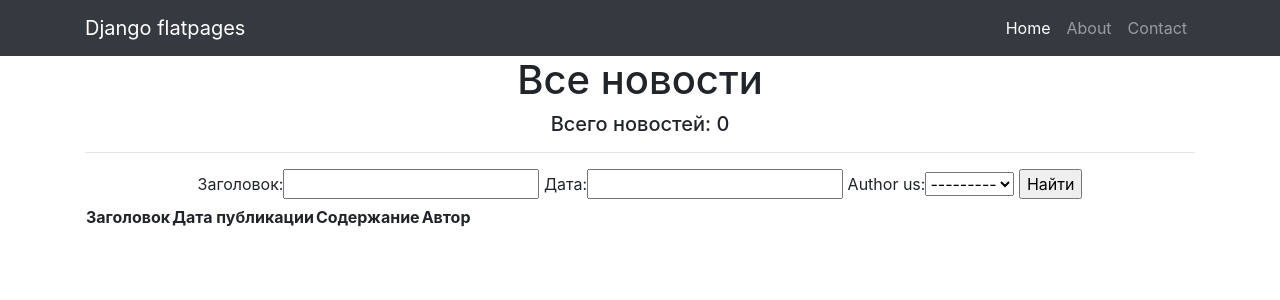
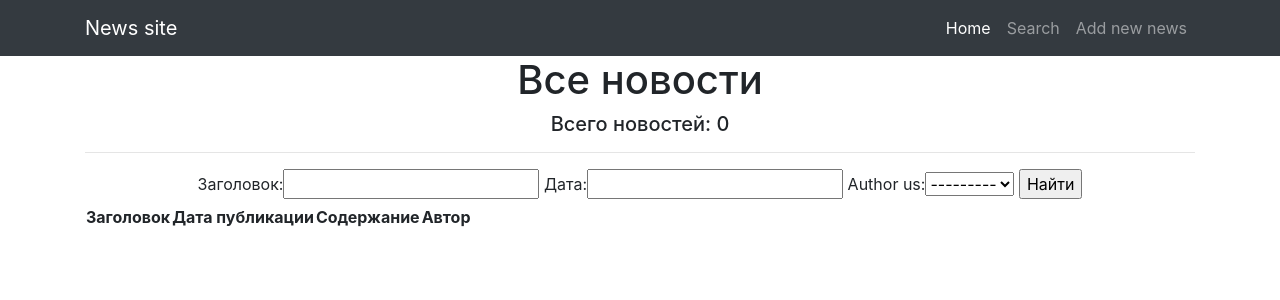
Before and after one commit to jiucaneg/SkillFactory-NewsSite, a Django app: page /news/search/ in a window 1280 px wide. Shown: the top 300 px of the page. Run offline with Django 3.2, Linux system fonts and the light colour scheme; data that the repository does not hold is empty; some libraries are stand-ins or nearby versions.

Commit message:
add new pages, delete, add, edit, create, search

```diff
--- a/news/models.py
+++ b/news/models.py
@@ -54,6 +54,9 @@ class Post(models.Model):
     def preview(self):
         return self.text[0:123] + '...'
 
+    def get_absolute_url(self):
+        return f'/news/{self.id}'
+
     class Meta:
         ordering = ['-date_creation']
 
--- a/news/urls.py
+++ b/news/urls.py
@@ -1,8 +1,11 @@
 from django.urls import path
-from .views import NewsList, NewsDetail, Search
+from .views import NewsList, NewsDetail, Search, NewsCreate, NewsUpdate, NewsDelete
 
 urlpatterns = [
-    path('', NewsList.as_view()),
-    path('<int:pk>', NewsDetail.as_view()),
-    path('search/', Search.as_view()),
+    path('', NewsList.as_view(), name='news'),
+    path('<int:pk>', NewsDetail.as_view(), name='news_detail'),
+    path('search/', Search.as_view(), name='news_search'),
+    path('add/', NewsCreate.as_view(), name='news_add'),
+    path('<int:pk>/edit/', NewsUpdate.as_view(), name='news_edit'),
+    path('<int:pk>/delete/', NewsDelete.as_view(), name='news_delete'),
 ]
--- a/news/views.py
+++ b/news/views.py
@@ -1,5 +1,7 @@
 from django.shortcuts import render
-from django.views.generic import ListView, DetailView
+from django.views.generic import ListView, DetailView, CreateView, UpdateView, DeleteView
+
+from .forms import PostForm
 from .models import Post
 from .filters import PostFilter
 
@@ -9,9 +11,9 @@ from .filters import PostFilter
 
 class NewsList(ListView):
     model = Post
-    template_name = 'news.html'
+    template_name = 'news_list.html'
     context_object_name = 'news'
-    paginate_by = 10
+    paginate_by = 2
 
     def get_context_data(self, **kwargs):
         context = super().get_context_data(**kwargs)
@@ -20,7 +22,7 @@ class NewsList(ListView):
 
 
 class NewsDetail(DetailView):
-    template_name = 'post.html'
+    template_name = 'news_detail.html'
     queryset = Post.objects.all()
 
 
@@ -29,7 +31,7 @@ class Search(ListView):
     template_name = 'search.html'
     context_object_name = 'news'
     ordering = ['-date_creation']
-    paginate_by = 10  # поставим постраничный вывод в 10 элементов
+    paginate_by = 2  # поставим постраничный вывод в 10 элементов
 
     def get_context_data(self, **kwargs):  # забираем отфильтрованные объекты переопределяя
         # метод get_context_data у наследуемого класса (привет полиморфизм, мы скучали!!!)
@@ -37,3 +39,23 @@ class Search(ListView):
         context['filter'] = PostFilter(self.request.GET, queryset=self.get_queryset())  # вписываем наш
         # фильтр в контекст
         return context
+
+
+class NewsCreate(CreateView):
+    template_name = 'news_add.html'
+    form_class = PostForm
+
+
+class NewsUpdate(UpdateView):
+    template_name = 'news_add.html'
+    form_class = PostForm
+
+    def get_object(self, **kwargs):
+        id = self.kwargs.get('pk')
+        return Post.objects.get(pk=id)
+
+
+class NewsDelete(DeleteView):
+    template_name = 'news_delete.html'
+    queryset = Post.objects.all()
+    success_url = '/news/'
--- a/templates/default.html
+++ b/templates/default.html
@@ -16,7 +16,7 @@
         <!-- Responsive navbar-->
         <nav class="navbar navbar-expand-lg navbar-dark bg-dark static-top">
             <div class="container">
-                <a class="navbar-brand" href="#">Django flatpages</a>
+                <a class="navbar-brand" href="{% url 'news' %}">News site</a>
                 <button class="navbar-toggler" type="button" data-toggle="collapse" data-target="#navbarResponsive"
                         aria-controls="navbarResponsive" aria-expanded="false" aria-label="Toggle navigation">
                     <span class="navbar-toggler-icon"></span>
@@ -24,15 +24,15 @@
                 <div class="collapse navbar-collapse" id="navbarResponsive">
                     <ul class="navbar-nav ml-auto">
                         <li class="nav-item active">
-                            <a class="nav-link" href="/home/">Home
+                            <a class="nav-link" href="{% url 'news' %}">Home
                                 <span class="sr-only">(current)</span>
                             </a>
                         </li>
                         <li class="nav-item">
-                            <a class="nav-link" href="/about_us/">About</a>
+                            <a class="nav-link" href="{% url 'news_search' %}">Search</a>
                         </li>
                         <li class="nav-item">
-                            <a class="nav-link" href="/contacts/">Contact</a>
+                            <a class="nav-link" href="{% url 'news_add' %}">Add new news</a>
                         </li>
                     </ul>
                 </div>
```
Also changed, not shown: news/forms.py (added, +10 -0 lines), templates/news_add.html (added, +12 -0 lines), templates/news_delete.html (added, +41 -0 lines), templates/news_detail.html (renamed from templates/post.html, +19 -1 lines), templates/news_list.html (renamed from templates/news.html, +11 -1 lines).
